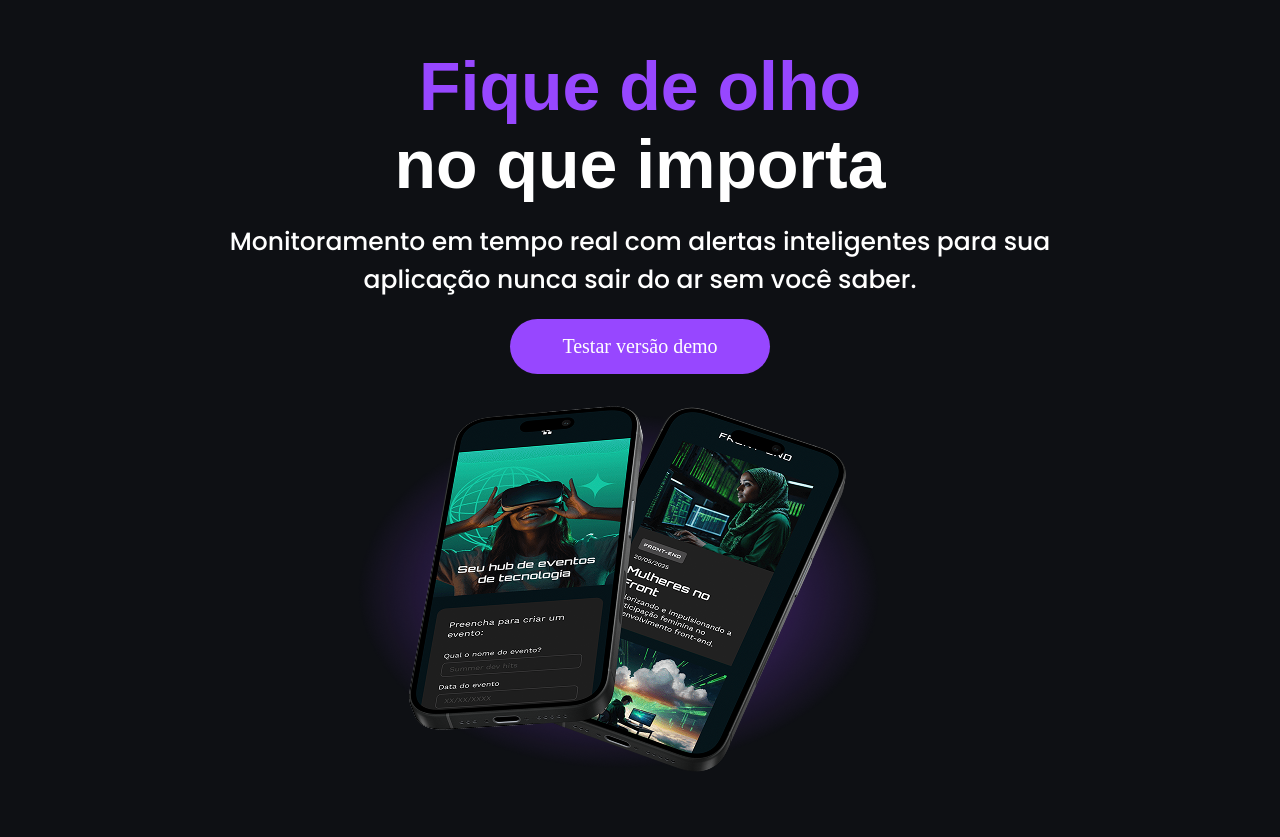
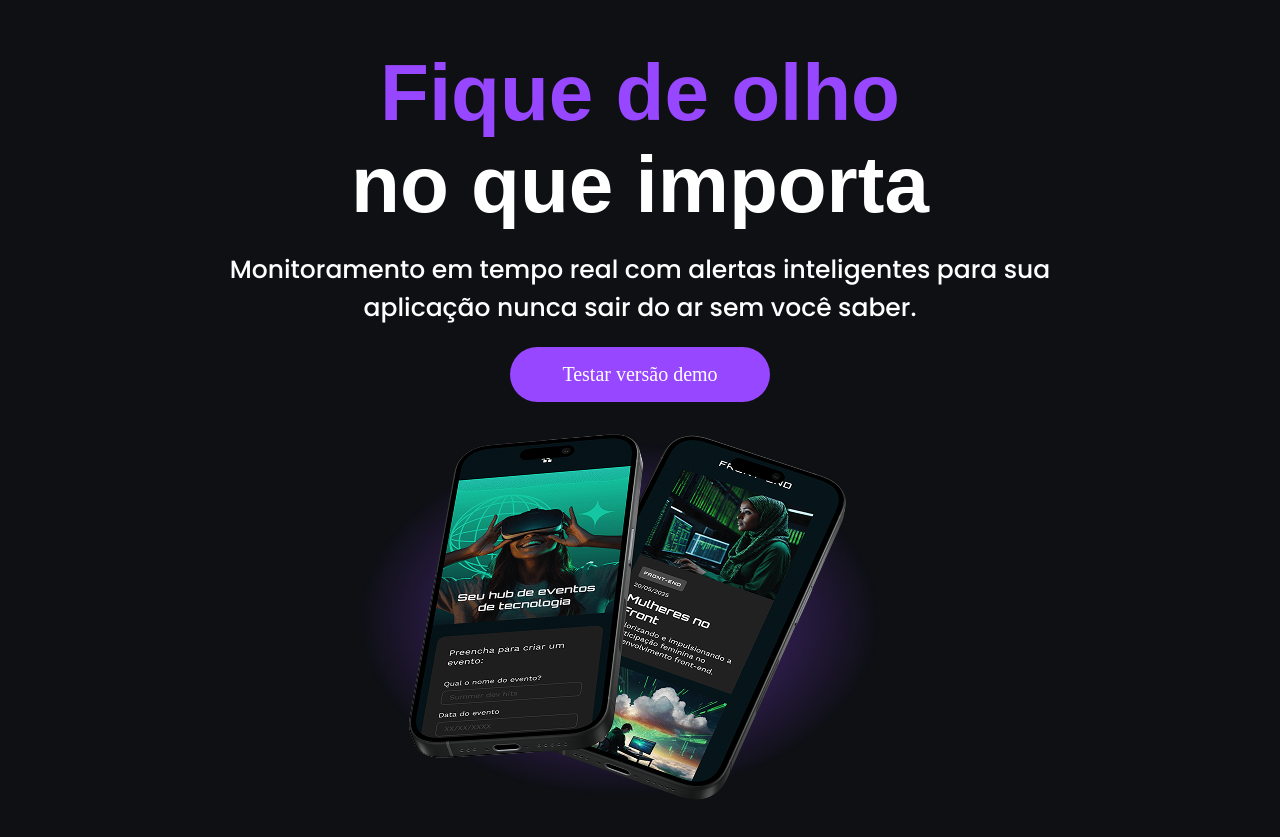
Before and after one commit to Pierrot-Adhonay/Tecboard, a plain HTML site: page index.html in a window 1280 px wide. Shown: the part 81-918 px from the top of the page. Drawn offline with Linux system fonts and the light colour scheme; a web font is replaced by a local one.

Commit message:
altera tamanho de font do titulo

```diff
--- a/CSS/style.css
+++ b/CSS/style.css
@@ -2,14 +2,14 @@
 * {
     margin: 0;
     padding: 0;
-    box-sizing: border-box; /* Adicionado para facilitar o controle de padding/width */
+    box-sizing: border-box;
 }
 
 /* ESTILOS GERAIS DA PÁGINA */
 body {
     background-color: #0E1014;
     color: white;
-    /* Usando padding para o recuo interno em vez de margens no body */
+
 }
 header img{
     display: block;
@@ -17,7 +17,7 @@ header img{
 }
 /* TÍTULO PRINCIPAL */
 h1 {
-    font-size: 68px;
+    font-size: 80px;
     color: white;
     font-family: "Unbounded", sans-serif;
     font-weight: bold;
@@ -31,7 +31,7 @@ h1 {
 span {
     color: #9747FF;
     line-height: normal;
-    /* text-align: center; é desnecessário em span se estiver dentro de um h1 centralizado */
+
 }
 
 /* PARÁGRAFO */
@@ -56,7 +56,7 @@ a {
     /* Configurações de dimensão e display */
     width: 260px; /* Largura definida para poder centralizar */
     height: 55px;
-    display: block; /* Essencial para que margin: auto funcione e ocupe sua própria linha */
+    display: block;
 
     /* Centralização horizontal do texto e do próprio elemento */
     text-align: center; /* Centraliza o texto dentro do link */
@@ -64,9 +64,9 @@ a {
 
     border-radius: 55px;
 
-    /* 🔑 CORREÇÃO CRÍTICA: Centraliza o elemento de bloco com largura definida */
+
     margin: 0 auto;
-    /* Esta linha faz o trabalho: 0 para margem superior/inferior, auto para margem esquerda/direita */
+
 
 }
 a:hover{
```
